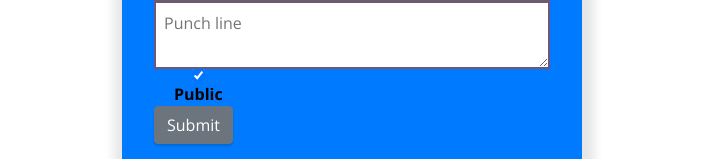
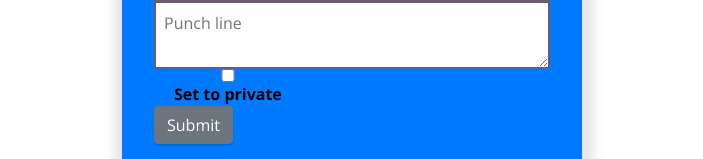
Before and after one commit to BW-PT-DadJokes/Front-End, a React (Create React App) app: page /addjoke in a window 1280 px wide. Shown: the part 235-394 px from the top of the page, without its empty margins (288-991 px from the left). Built offline with nearby package versions, Linux system fonts and the light colour scheme.

Commit message:
user can only see public jokes unless they are logged in; users also have the option to see the punchline by clicking a button

```diff
--- a/src/actions/jokeActions.js
+++ b/src/actions/jokeActions.js
@@ -8,8 +8,8 @@ export const ADDJOKE_SUCCESS = 'REGISTER_SUCCESS'
 // ACTIONS
 export const addJoke = (joke) => dispatch => {
   dispatch({ type: START_FETCHING });
-  joke = { ...joke, private: joke.publicJoke }
-  delete joke.publicJoke
+  joke = { ...joke, private: joke.privateJoke }
+  delete joke.privateJoke
   axiosWithAuth()
     .post("/jokes", joke)
     .then(res => {
--- a/src/components/AddJokeForm.js
+++ b/src/components/AddJokeForm.js
@@ -26,11 +26,11 @@ const AddJokeForm = ({ values, errors, touched, status }) => {
         <FormGroup check>
           <Label check>
             <Field
-              name="publicJoke"
+              name="privateJoke"
               type="checkbox"
-              checked={values.publicJoke}
+              checked={values.privateJoke}
             />
-            Public
+            Set to private
           </Label>
         </FormGroup>
 
@@ -50,11 +50,11 @@ const AddJokeForm = ({ values, errors, touched, status }) => {
 };
 
 const FormikAddJokeForm = withFormik({
-  mapPropsToValues({ question, punchline, publicJoke }) {
+  mapPropsToValues({ question, punchline, privateJoke }) {
     return {
       question: question || "",
       punchline: punchline || "",
-      publicJoke: publicJoke || true
+      privateJoke: privateJoke || false
     };
   },
   validationSchema: Yup.object().shape({
--- a/src/components/jokes.js
+++ b/src/components/jokes.js
@@ -1,53 +1,13 @@
-import React from "react";
-import { Card, CardTitle, CardBody, Container, Row, Col } from "reactstrap";
+import React, { useState } from "react";
+import { Card, CardTitle, CardBody, Container, Row, Col, Collapse, Button } from "reactstrap";
 const JokeCard = ({ joke }) => {
-  console.log('JOKE', joke, 'TOKEN', localStorage.getItem('token'), 'PRIVATE', joke.private)
 
-  // if(localStorage.getItem('token')){
-  //   return (
-  //     <div key={joke.question}>
-  //       <Container>
-  //         <Row>
-  //           <Card>
-  //             <Col xs="auto">
-  //               <CardTitle>Question: {joke.question}</CardTitle>
-  //             </Col>
-  //             <Col xs="auto">
-  //               <CardBody>PunchLine: {joke.punchline}</CardBody>
-  //             </Col>
-  //             <Col xs="auto">
-  //               <CardBody>Private: {joke.private}</CardBody>
-  //             </Col>
-  //           </Card>
-  //         </Row>
-  //       </Container>
-  //     </div>
-  //   );
-  // }else if(joke.private === 'false'){
-  //   return (
-  //     <div key={joke.question}>
-  //       <Container>
-  //         <Row>
-  //           <Card>
-  //             <Col xs="auto">
-  //               <CardTitle>Question: {joke.question}</CardTitle>
-  //             </Col>
-  //             <Col xs="auto">
-  //               <CardBody>PunchLine: {joke.punchline}</CardBody>
-  //             </Col>
-  //             <Col xs="auto">
-  //               <CardBody>Private: {joke.private}</CardBody>
-  //             </Col>
-  //           </Card>
-  //         </Row>
-  //       </Container>
-  //     </div>
-  //   );
-  // }
+  const [open, setOpen] = useState(false);
+  const toggle = () => setOpen(!open);
+
   return(
     <>
-      {/* {joke.private === 'false' && (
-
+      {localStorage.getItem('token') ? (
         <div key={joke.question}>
           <Container>
             <Row>
@@ -65,10 +25,8 @@ const JokeCard = ({ joke }) => {
             </Row>
           </Container>
         </div>
-      )} */}
-
-
-    (localStorage.getItem('token')) && joke.private === 'true' &&{
+      ) : (
+        joke.private === 'false' && (
           <div key={joke.question}>
             <Container>
               <Row>
@@ -76,9 +34,12 @@ const JokeCard = ({ joke }) => {
                   <Col xs="auto">
                     <CardTitle>Question: {joke.question}</CardTitle>
                   </Col>
+                  <Button color="primary" onClick={toggle}>See Punchline</Button>
+                  <Collapse isOpen={open}>
                     <Col xs="auto">
                       <CardBody>PunchLine: {joke.punchline}</CardBody>
                     </Col>
+                  </Collapse>
                   <Col xs="auto">
                     <CardBody>Private: {joke.private}</CardBody>
                   </Col>
@@ -86,7 +47,8 @@ const JokeCard = ({ joke }) => {
               </Row>
             </Container>
           </div>
-    }
+        )
+      )}
     </>
   )
 };
```
Lines whose indentation alone changed are shown as unchanged.
